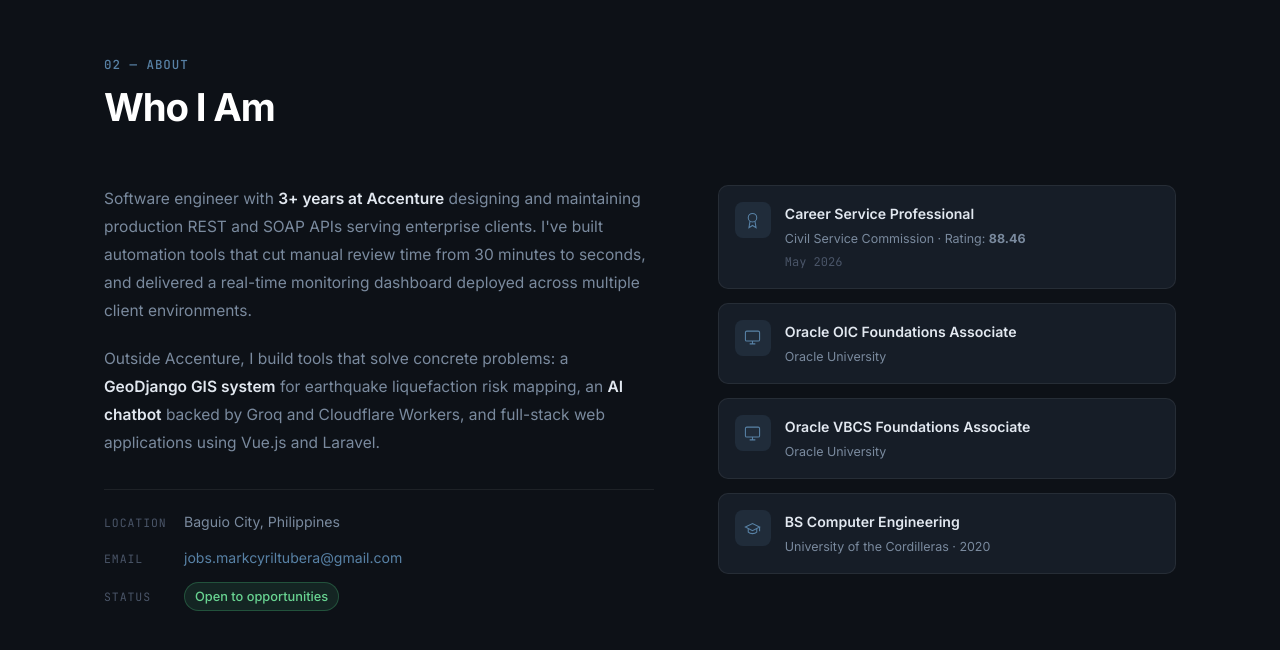
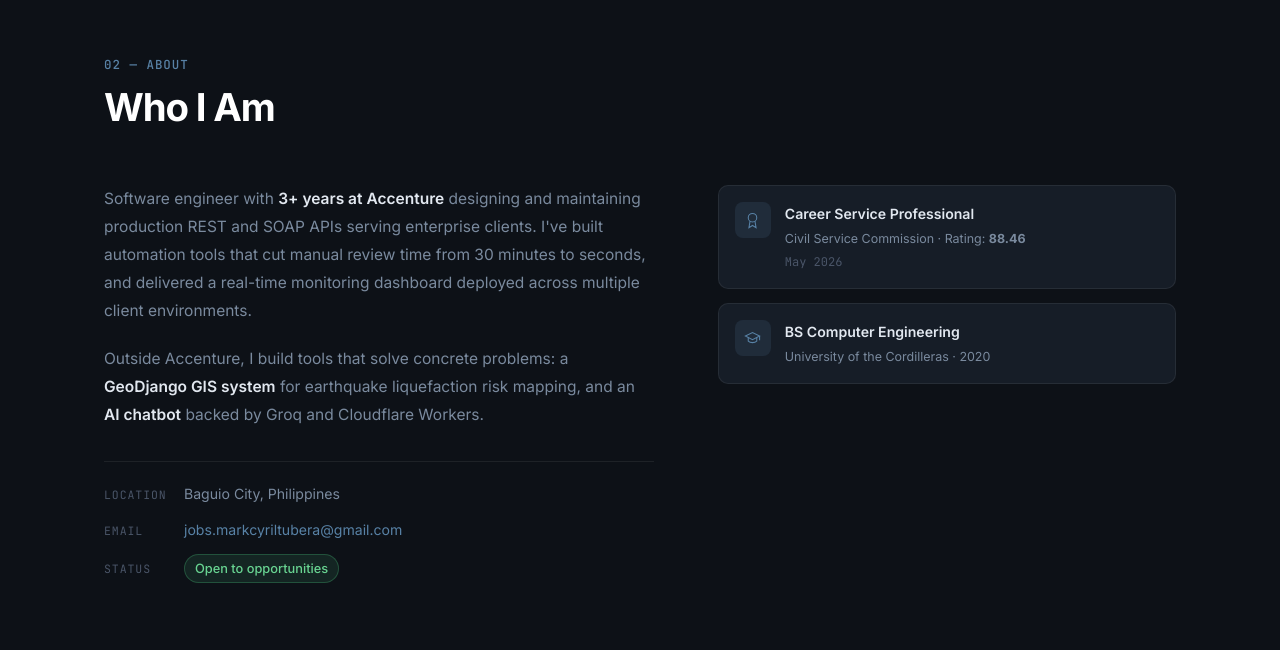
Before and after one commit to TheMbrk/thembrk.github.io, a plain HTML site: page index.html in a window 1280 px wide. Shown: the part 1628-2278 px from the top of the page. Drawn offline with Linux system fonts and the light colour scheme.

Commit message:
Clean up About section

```diff
--- a/index.html
+++ b/index.html
@@ -173,8 +173,7 @@
             <p>
               Outside Accenture, I build tools that solve concrete problems: a
               <strong>GeoDjango GIS system</strong> for earthquake liquefaction risk mapping,
-              an <strong>AI chatbot</strong> backed by Groq and Cloudflare Workers, and
-              full-stack web applications using Vue.js and Laravel.
+              and an <strong>AI chatbot</strong> backed by Groq and Cloudflare Workers.
             </p>
             <div class="about__meta">
               <div class="about__meta-item">
@@ -205,24 +204,7 @@
                 <span class="cred-card__date">May 2026</span>
               </div>
             </div>
-            <div class="cred-card">
-              <div class="cred-card__icon">
-                <svg xmlns="http://www.w3.org/2000/svg" viewBox="0 0 24 24" fill="none" stroke="currentColor" stroke-width="1.5"><rect x="2" y="3" width="20" height="14" rx="2"/><path d="M8 21h8M12 17v4"/></svg>
-              </div>
-              <div class="cred-card__body">
-                <span class="cred-card__title">Oracle OIC Foundations Associate</span>
-                <span class="cred-card__sub">Oracle University</span>
-              </div>
-            </div>
-            <div class="cred-card">
-              <div class="cred-card__icon">
-                <svg xmlns="http://www.w3.org/2000/svg" viewBox="0 0 24 24" fill="none" stroke="currentColor" stroke-width="1.5"><rect x="2" y="3" width="20" height="14" rx="2"/><path d="M8 21h8M12 17v4"/></svg>
-              </div>
-              <div class="cred-card__body">
-                <span class="cred-card__title">Oracle VBCS Foundations Associate</span>
-                <span class="cred-card__sub">Oracle University</span>
-              </div>
-            </div>
+
             <div class="cred-card">
               <div class="cred-card__icon">
                 <svg xmlns="http://www.w3.org/2000/svg" viewBox="0 0 24 24" fill="none" stroke="currentColor" stroke-width="1.5"><path d="M22 10v6M2 10l10-5 10 5-10 5z"/><path d="M6 12v5c3 3 9 3 12 0v-5"/></svg>
```
